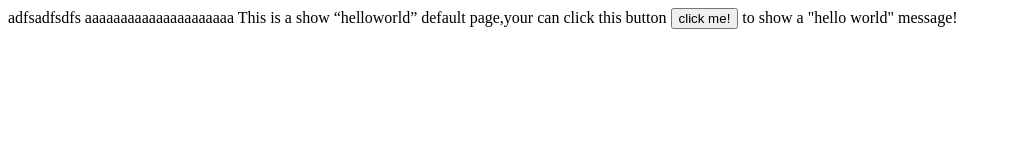
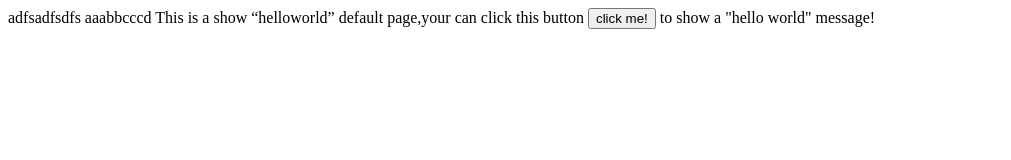
Before and after one commit to miraclerz/myStore, a plain HTML site: page kong/index.html in a window 1280 px wide. Shown: the whole page, without its empty margins (0-1011 px from the left). Drawn offline with Linux system fonts and the light colour scheme.

Commit message:
Update index.html

```diff
--- a/kong/index.html
+++ b/kong/index.html
@@ -22,7 +22,7 @@ document.addEventListener( "plusready", function(){
 <body>
 
 adfsadfsdfs
-aaaaaaaaaaaaaaaaaaaaa
+aaabbcccd
 
 	This is a show “helloworld” default page,your can click this button <button onclick="helloworld()">click me!</button> to show a "hello world" message!
 </body>
```
